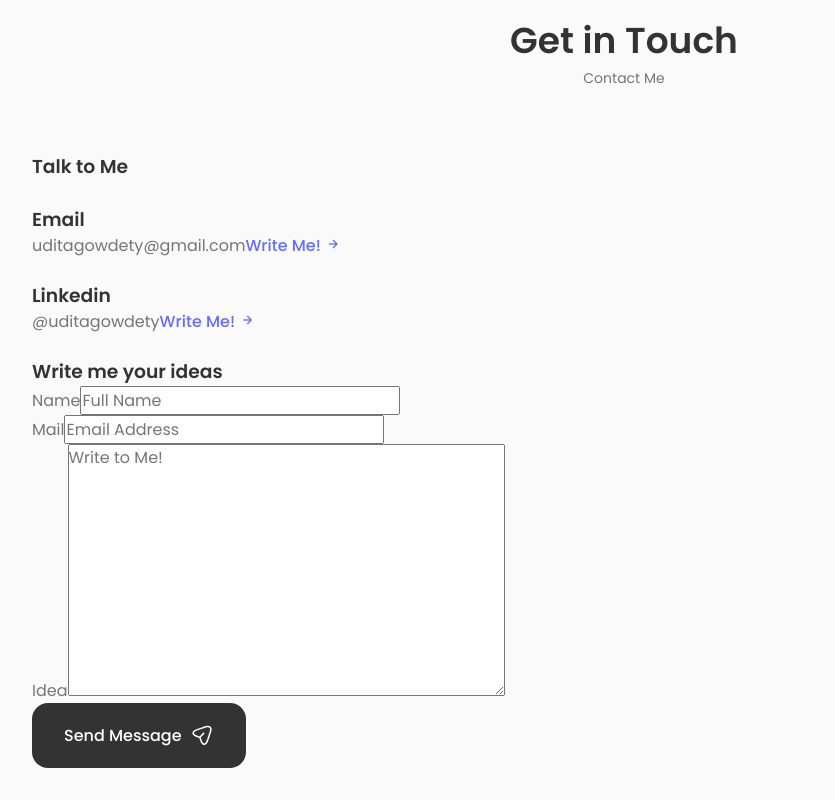
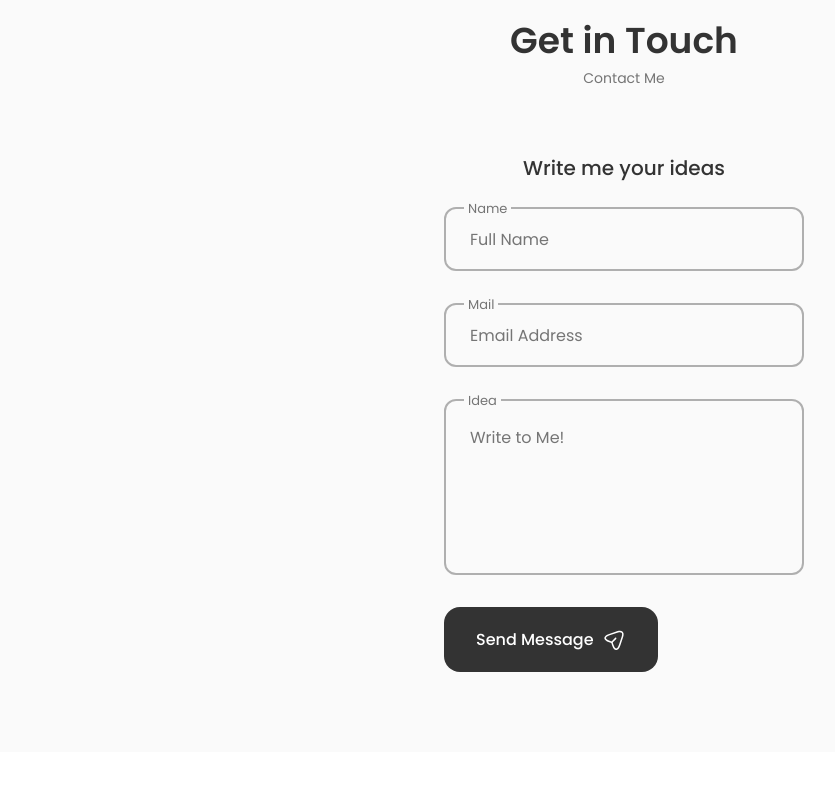
Before and after one commit to uditagowdety/react-portfolio, a React (Vite) app: page / in a window 1280 px wide. Shown: the part 1887-2687 px from the top of the page, without its empty margins (16-851 px from the left). After the commit the page ends 2639 px from the top, so only its background shows below. Built offline with nearby package versions, Linux system fonts and the light colour scheme.

Commit message:
emailjs integration almost done

```diff
--- a/package.json
+++ b/package.json
@@ -10,6 +10,8 @@
     "preview": "vite preview"
   },
   "dependencies": {
+    "emailjs": "^4.0.3",
+    "emailjs-com": "^3.2.0",
     "react": "^18.3.1",
     "react-dom": "^18.3.1"
   },
--- a/src/components/contact/Contact.jsx
+++ b/src/components/contact/Contact.jsx
@@ -1,4 +1,6 @@
-import React from 'react'
+import React, { useRef } from 'react';
+import emailjs from '@emailjs/browser';
+import "./contact.css"
 
 const Contact = () => {
   return (
@@ -7,7 +9,7 @@
         <span className="section__subtitle">Contact Me</span>
 
         <div className="contact__container container grid">
-            <div className="contact__content">
+            {/* <div className="contact__content">
                 <h3 className="contact__title">Talk to Me</h3>
 
                 <div className="contact__info">
@@ -29,7 +31,7 @@
                         <a href="linkedin.com/uditagowdety" className="contact__button">Write Me! <i className="bx bx-right-arrow-alt contact__button-icon"></i></a>
                     </div>
                 </div>
-            </div>
+            </div> */}
 
             <div className="contact__content">
                 <h3 className="contact__title">Write me your ideas </h3>
@@ -42,10 +44,10 @@
 
                     <div className="contact__form-div">
                         <label className="contact__form-tag">Mail</label>
-                        <input type="text" name='name' className='contact__form-input' placeholder='Email Address' />
+                        <input type="email" name='email' className='contact__form-input' placeholder='Email Address' />
                     </div>
 
-                    <div className="contact__form-div">
+                    <div className="contact__form-div contact__form-area">
                         <label className="contact__form-tag">Idea</label>
                         <textarea name="project" cols="30" rows="10" className='contact__form-input' placeholder='Write to Me!'></textarea>
                     </div>
--- a/src/components/contact/contact.css
+++ b/src/components/contact/contact.css
@@ -0,0 +1,91 @@
+.contact__container{
+    grid-template-columns: repeat(1,max-content);
+    justify-content: center;
+    column-gap: 6rem;
+    padding-bottom: 3rem;
+}
+
+.contact__title{
+    text-align: center;
+    font-size: var(--h3-font-size);
+    font-weight: var(--font-medium);
+    margin-bottom: var(--mb-1-5);
+}
+
+/* .contact__info{
+    display: grid;
+} */
+
+.contact__form{
+    width: 360px;
+}
+
+.contact__form-div{
+    position: relative;
+    margin-bottom: var(--mb-2);
+    height: 4rem;
+}
+
+.contact__form-input{
+    position: absolute;
+    top: 0;
+    left: 0;
+    width: 100%;
+    height: 100%;
+    border: 2px solid rgba(0,0,0,0.3);
+    background: none;
+    color: var(--text-color);
+    outline: none;
+    border-radius: 0.75rem;
+    padding: 1.5rem;
+    z-index: 1;
+}
+
+.contact__form-tag{
+    position: absolute;
+    top: -0.75rem;
+    left: 1.25rem;
+    font-size: var(--smaller-font-size);
+    padding: 0.25rem;
+    background-color: var(--body-color);
+    z-index: 10;
+}
+
+.contact__form-area{
+    height: 11rem;
+}
+
+.contact__form-area textarea{
+    resize: none;
+}
+
+/*=============== BREAKPOINTS ===============*/
+/* For large devices */
+@media screen and (max-width: 992px) {
+    .contact__container{
+        column-gap: 3rem;
+    }
+}
+
+/* For medium devices */
+@media screen and (max-width: 768px) {
+    .contact__container{
+        grid-template-columns: 1fr;
+        row-gap: 3rem;
+    }
+
+    .contact__form{
+        margin: 0 auto;
+    }
+}
+
+@media screen and (max-width: 576px) {
+    .contact__form{
+        width: 100%;
+    }
+}
+
+/* For small devices */
+@media screen and (max-width: 350px) {
+
+}
```
Also changed, not shown: 1 other file (tests, documents, lock files or other folders).
